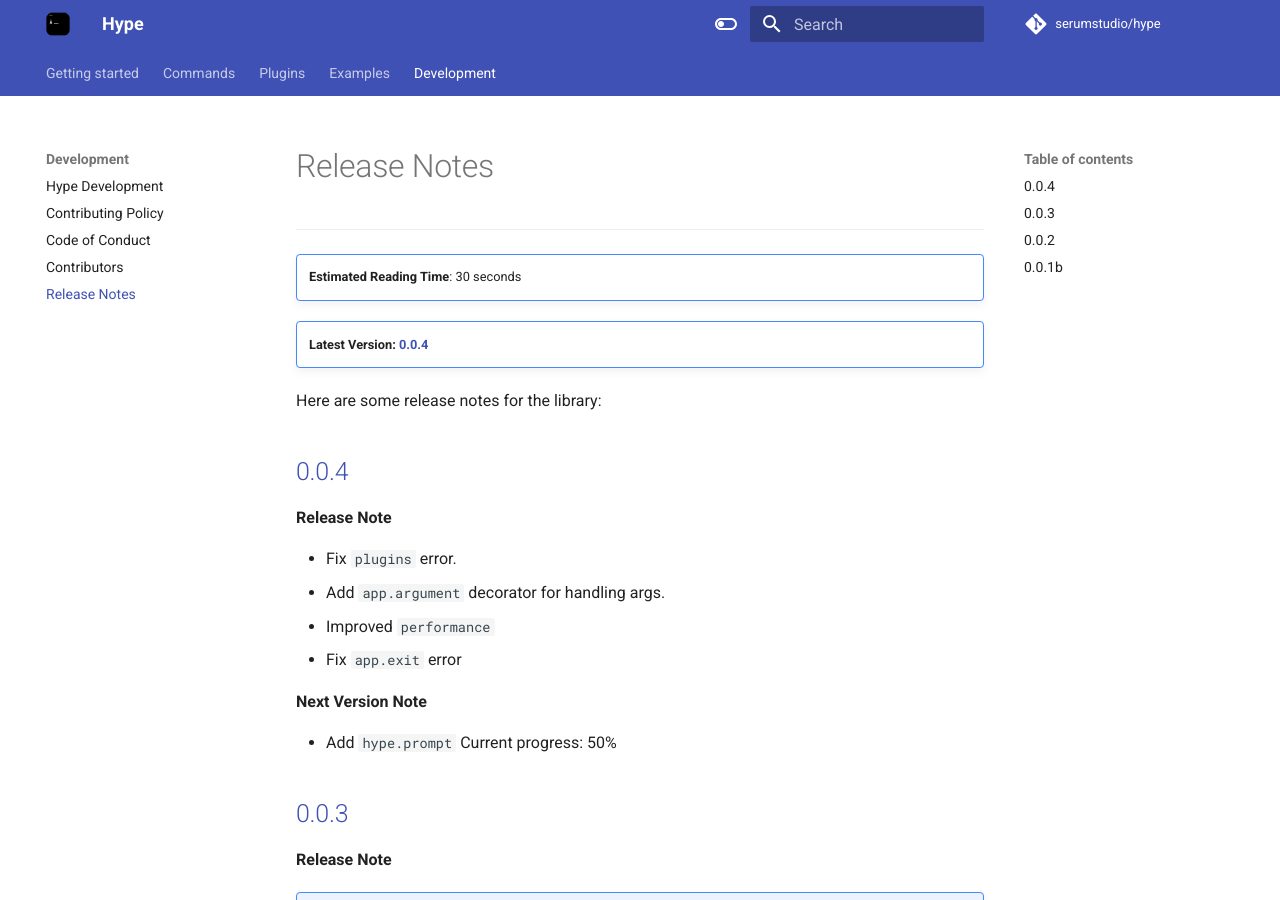
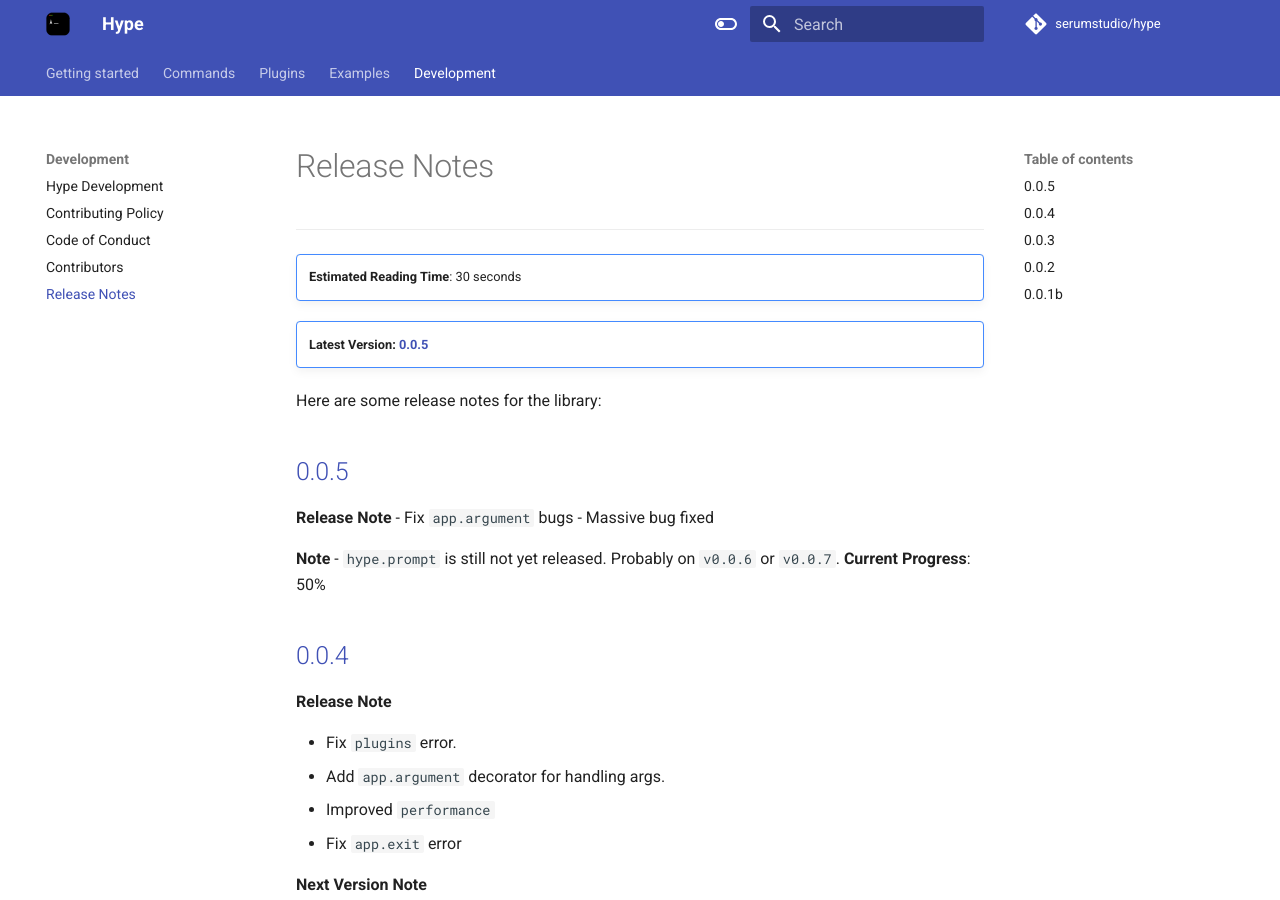
Before and after one commit to riyuzenn/hype, an MkDocs documentation site: the page built from docs/development/release-notes.md, in a window 1280 px wide and 900 px high. Built offline with MkDocs 1.6.1 and Material for MkDocs 9.7.7, drawn with Linux system fonts in a browser that asks for light colours; comment, search, counter and statistics services are not loaded.

Commit message:
:memo: Update Documentation

```diff
--- a/docs/development/release-notes.md
+++ b/docs/development/release-notes.md
@@ -6,11 +6,22 @@
     **Estimated Reading Time**: 30 seconds
 
 !!! note ""
-    **Latest Version: [0.0.4](https://github.com/serumstudio/hype/releases)**
+    **Latest Version: [0.0.5](https://github.com/serumstudio/hype/releases)**
 
 Here are some release notes for the library:
 
-## [0.0.4](https://github.com/serumstudio/hype/releases/tag/0.0.2)
+## [0.0.5](https://github.com/serumstudio/hype/releases/tag/0.0.5)
+
+**Release Note**
+- Fix `app.argument` bugs
+- Massive bug fixed
+
+**Note**
+- `hype.prompt` is still not yet released. Probably on `v0.0.6` or `v0.0.7`.
+**Current Progress**: 50%
+
+
+## [0.0.4](https://github.com/serumstudio/hype/releases/tag/0.0.4)
 
 **Release Note**
 
@@ -24,7 +35,7 @@ Here are some release notes for the library:
 - Add `hype.prompt` Current progress: 50%
 
 
-## [0.0.3](https://github.com/serumstudio/hype/releases/tag/0.0.2)
+## [0.0.3](https://github.com/serumstudio/hype/releases/tag/0.0.3)
 
 **Release Note**
 !!! note
```
